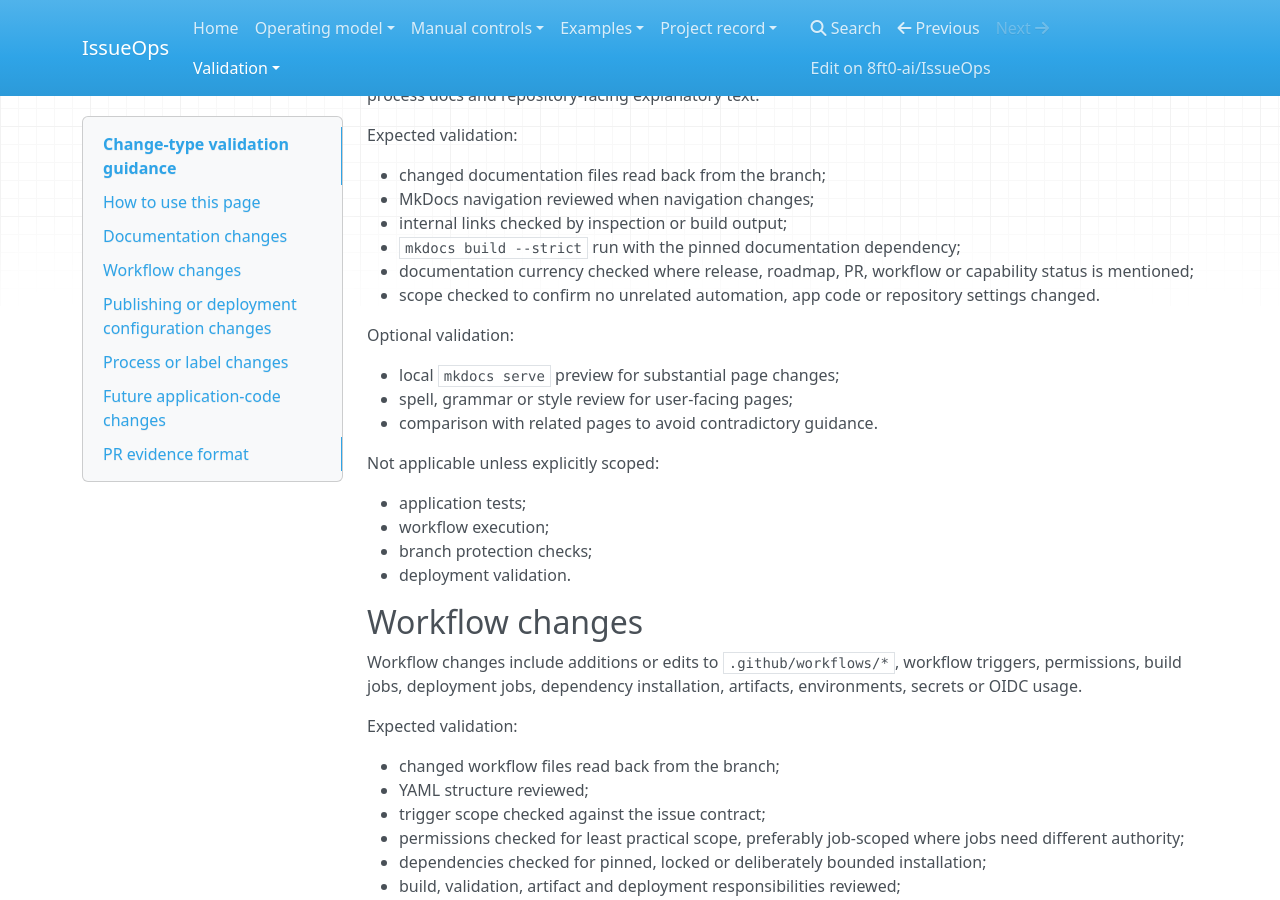
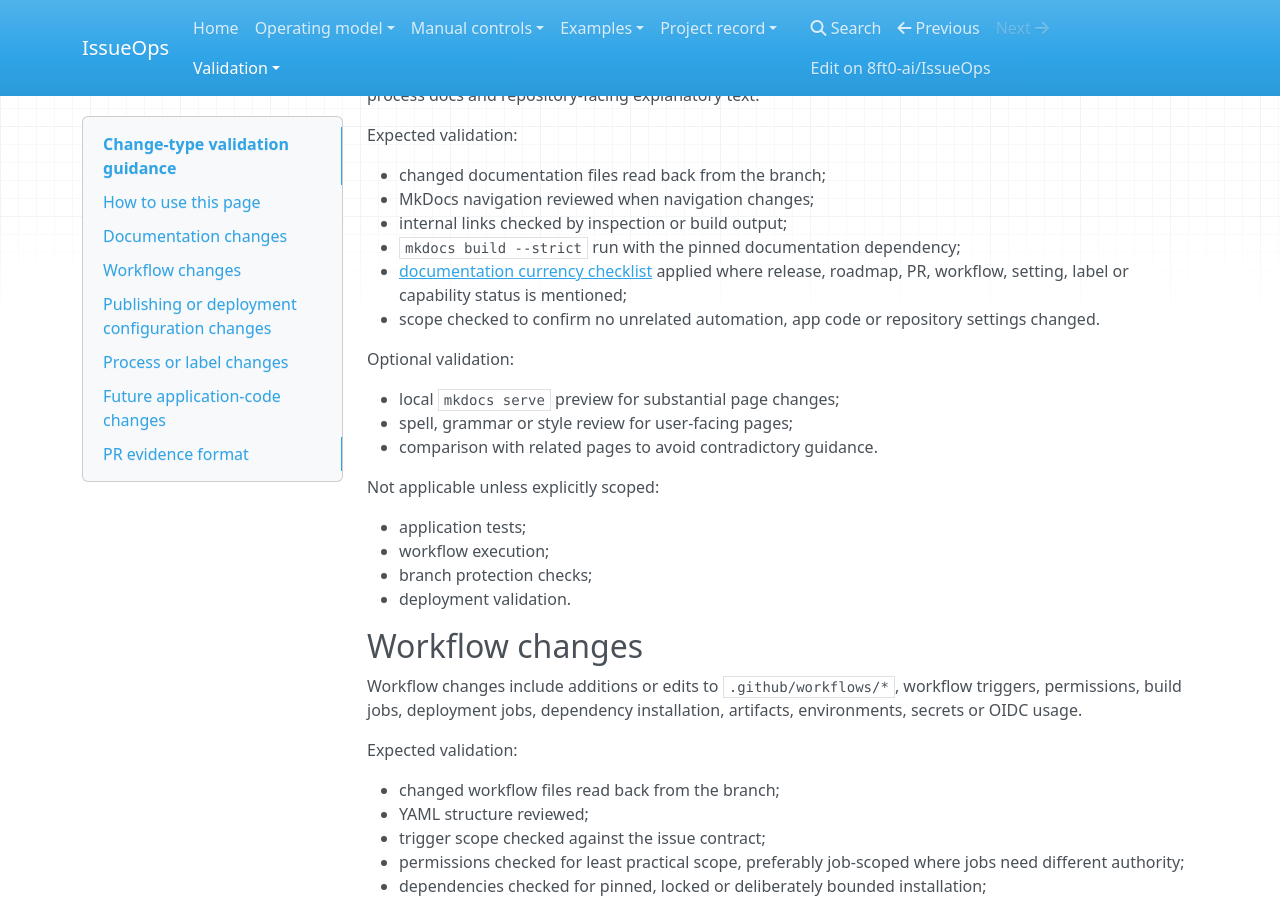
Before and after one commit to 8ft0-ai/IssueOps, an MkDocs documentation site: the page built from docs/change-type-validation.md, in a window 1280 px wide and 900 px high, scrolled down 696 px. Built offline with MkDocs 1.6.1, drawn with Linux system fonts in a browser that asks for light colours; nearby versions of some CDN libraries.

Commit message:
Reference documentation currency in change-type validation

```diff
--- a/docs/change-type-validation.md
+++ b/docs/change-type-validation.md
@@ -30,7 +30,7 @@ Expected validation:
 - MkDocs navigation reviewed when navigation changes;
 - internal links checked by inspection or build output;
 - `mkdocs build --strict` run with the pinned documentation dependency;
-- documentation currency checked where release, roadmap, PR, workflow or capability status is mentioned;
+- [documentation currency checklist](documentation-currency.md) applied where release, roadmap, PR, workflow, setting, label or capability status is mentioned;
 - scope checked to confirm no unrelated automation, app code or repository settings changed.
 
 Optional validation:
```
